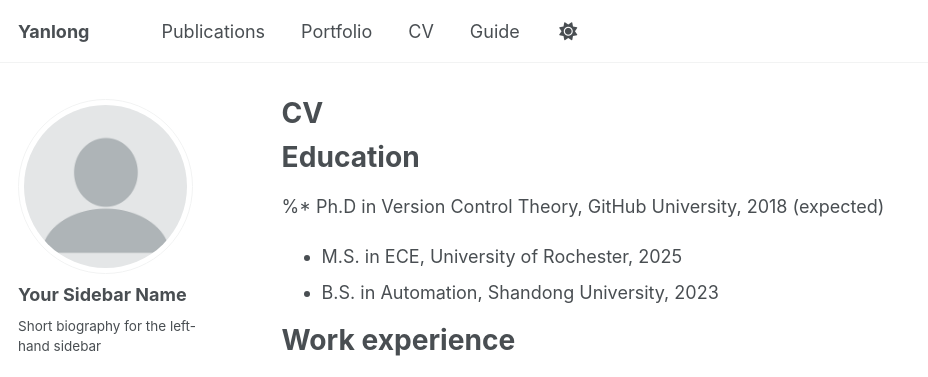
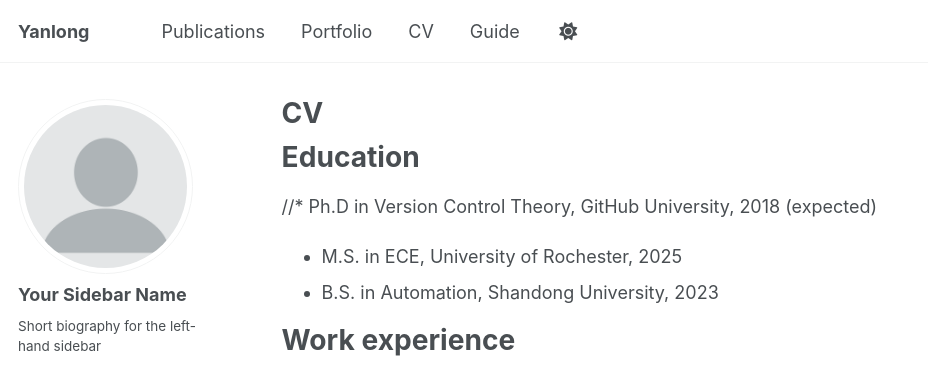
Before and after one commit to Ryan-Yanlong/Ryan-Yanlong, a Jekyll site: the page built from _pages/cv.md, in a window 1280 px wide and 900 px high. Shown: the top 377 px of the window, without its empty margins (0-928 px from the left). Built offline with Jekyll 4.4.1, drawn with Linux system fonts in a browser that asks for light colours; some web fonts are replaced; a script bundle is joined from its source files by our own code; library files that are not in the unit come from our copies.

Commit message:
Fix comment syntax in CV markdown

```diff
--- a/_pages/cv.md
+++ b/_pages/cv.md
@@ -11,7 +11,7 @@ redirect_from:
 
 Education
 ======
-%* Ph.D in Version Control Theory, GitHub University, 2018 (expected)
+//* Ph.D in Version Control Theory, GitHub University, 2018 (expected)
 * M.S. in ECE, University of Rochester, 2025
 * B.S. in Automation, Shandong University, 2023
 
```
